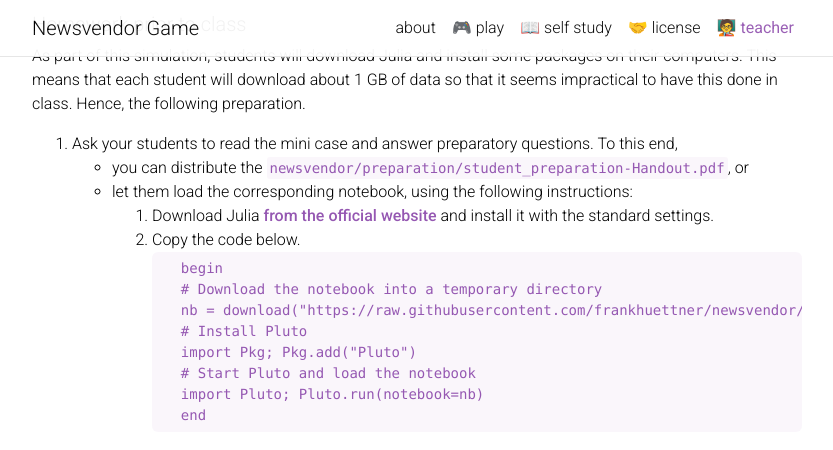
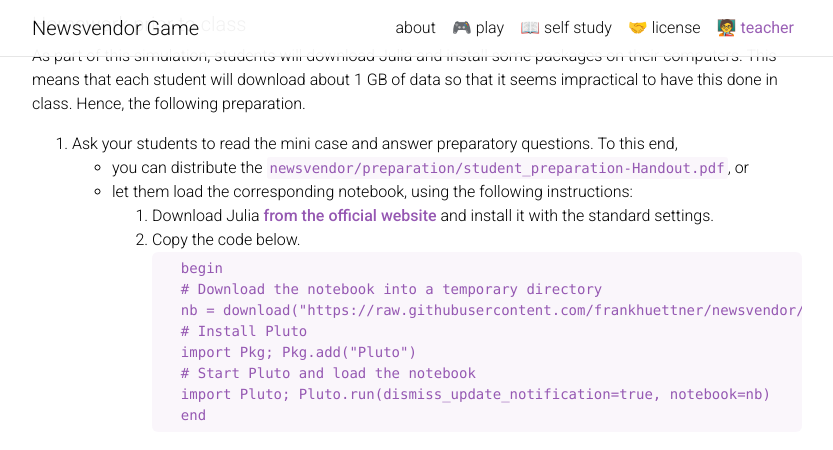
Before and after one commit to frankhuettner/www.newsvendor.games, a Jekyll site: the page built from _pages/teacher.md, in a window 1280 px wide and 1400 px high, scrolled down 836 px, cut to the strip 0-450 px from the top of the window. Shown: the whole strip, without its empty margins (223-1056 px from the left). Built offline with Jekyll 4.4.1, drawn with Linux system fonts in a browser that asks for light colours; comment, search, counter and statistics services are not loaded; a style sheet for code colours, icons or effects is not loaded; some of the changed text lies outside the part shown.

Commit message:
dismiss_update_notification

````diff
--- a/_pages/teacher.md
+++ b/_pages/teacher.md
@@ -39,7 +39,7 @@ As part of this simulation, students will download Julia and install some packag
         # Install Pluto
         import Pkg; Pkg.add("Pluto")
         # Start Pluto and load the notebook
-        import Pluto; Pluto.run(notebook=nb)
+        import Pluto; Pluto.run(dismiss_update_notification=true, notebook=nb)
         end
         ```
         3. Start Julia (e.g. in the Windows Start Menu). The Julia REPL will appear:
@@ -59,7 +59,7 @@ As part of this simulation, students will download Julia and install some packag
     # Install Pluto
     import Pkg; Pkg.add("Pluto")
     # Start Pluto and load the notebook
-    import Pluto; Pluto.run(notebook=nb)
+    import Pluto; Pluto.run(dismiss_update_notification=true, notebook=nb)
     end
     ```
     - Otherwise, **[here are the instructions to install Julia, Pluto, and start the game.](https://www.newsvendor.games/play/)**
````
Also changed, not shown: _pages/play.md (+1 -1 lines).
